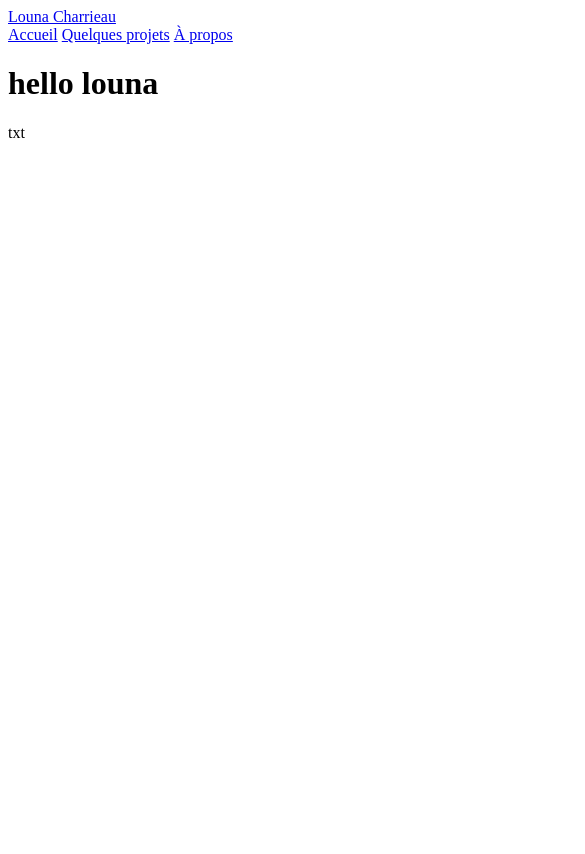
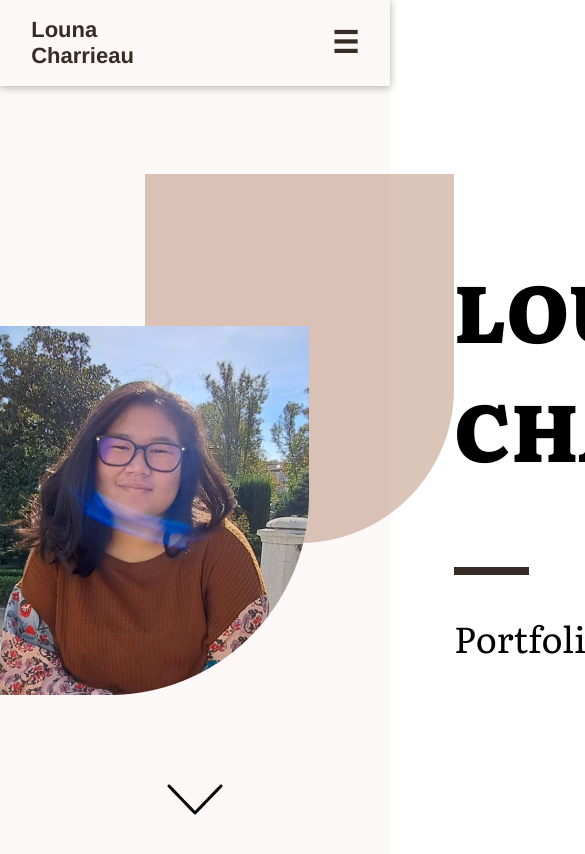
Before and after one commit to EmmaGuillaume/louna-portfolio, a plain HTML site: page mainpage.html in a window 390 px wide. Shown: the top 854 px of the page, 585 px wide, since content can reach past the window. Drawn offline with Linux system fonts and the light colour scheme.

Commit message:
home page style

```diff
--- a/mainpage.html
+++ b/mainpage.html
@@ -43,19 +43,47 @@
     <meta name="apple-mobile-web-app-status-bar-style" content="#ffffff">
     <meta name="theme-color" content="#ffffff">
 
+    <link rel="stylesheet" href="./style/header.css">
+    <link rel="stylesheet" href="./style/footer.css">
+    <link rel="stylesheet" href="./style/styleindex.css">
+    <meta name="viewport" content="width=device-width, initial-scale=1.0">
+
+
+
+
 </head>
 
 <body>
     <header class="header">
-        <a href="./mainpage.html">Louna Charrieau</a>
-        <section class="header__navbar">
-            <a href="./mainpage.html">Accueil</a>
-            <a href="./mainpage.html">Quelques projets</a>
-            <a href="./mainpage.html">À propos</a>
+
+        <section class="header__content">
+            <a href="./mainpage.html">Louna Charrieau</a>
+            <label label for="toggle">☰</label>
+            <input type="checkbox" id="toggle">
+
+
+            <nav class="header__navbar">
+                <a href="./mainpage.html">Accueil</a>
+                <a href="./mainpage.html">Quelques projets</a>
+                <a href="./mainpage.html">À propos</a>
+            </nav>
+
         </section>
     </header>
-    <h1>hello louna</h1>
-    <p>txt</p>
+    <section class="homepage">
+        <section class="homepage__container">
+            <img src="./img/louna-charrieau-portrait.png" alt="Portrait de Louna Charrieau">
+            <div class="homepage__title">
+                <h1>LOUNA CHARRIEAU</h1>
+                <div class="homepage__title--line"></div>
+                <h3>Portfolio</h3>
+            </div>
+        </section>
+        <div class="homepage__arrow">
+            <a href="#id"><img src="./img/arrow-down-louna-charrieau.png" alt="flèche bas"></a>
+        </div>
+    </section>
+
 </body>
 
 </html>
--- a/style/errorstyle.css
+++ b/style/errorstyle.css
@@ -13,6 +13,3 @@ body{
     color: #362B25;
     font-size: 25px;
 }
-h1{
-    margin-top: 40vh;
-}
--- a/style/header.css
+++ b/style/header.css
@@ -1,20 +1,103 @@
 @font-face {
     font-family: "Helvetica";
-    src: url(./font/Helvetica.ttf), url(./font/Helvetica-Bold.ttf),url(./font/Helvetica-BoldOblique.ttf),url(./font/Helvetica-Oblique.ttf),url(./font/helvetica-light.ttf);
+    src: url(./font/Helvetica.ttf), url(./font/Helvetica-Bold.ttf), url(./font/Helvetica-BoldOblique.ttf), url(./font/Helvetica-Oblique.ttf), url(./font/helvetica-light.ttf);
 
-    }
+}
 
+
+body{
+    margin: 0;
+}
 :root {
     --white-bg: #FDF8F8;
     --marron-txt: #362B25;
-  }
-
-.header{
-    font-family: "Helvetica";
-    background-color: var(--white-bg);
+    --dark-red: #7F5056;
 }
 
-.header a{
+.header__content {
+    margin: 3vh 8vw 3vh 8vw;
+    display: flex;
+    justify-content: space-between;
+    flex-wrap: wrap;
+}
+.header__content:not(.header__navbar){
+    font-size: 22px;
+    font-weight: bold;
+
+}
+
+.header {
+    position: fixed;
+    background-color: var(--white-bg);
+    font-family: "Helvetica";
+    width: 100%;
+    filter: drop-shadow(0px 1px 4px #00000053);
+
+}
+
+.header a {
     text-decoration: none;
     color: var(--marron-txt);
 }
+
+.header__navbar {
+    display: flex;
+    font-size: 17px;
+    gap: 10vw;
+    font-weight: 500;
+}
+
+.header__navbar a:hover{
+    color: #c67983;
+}
+
+label, #toggle
+{
+    display: none;
+}
+
+@media screen and (max-width: 715px)
+{
+    .header__navbar{
+        display: none;
+        flex-direction: column;
+        background: var(--white-bg);
+        height: auto;
+        margin: 0vh 0 7vh 0;
+        gap:5vh;
+        width: 50vw;
+
+    }
+    .header__content a{
+        width: 50%;
+    }
+    .header__content{
+        align-items: center;
+        gap: 10vw;
+        margin: 2vh 8vw 2vh 8vw;
+    }
+    label
+    {
+        display: flex;
+        margin: 0;
+        font-size: 30px;
+        color: var(--marron-txt);
+        cursor: pointer;
+    }
+    #toggle:checked + .header__navbar {
+        display: flex;
+    }
+
+}
+
+@media screen and (max-width: 500px){
+    .header__content{
+
+        gap: 5vw;
+
+    }
+    .header__navbar{
+        width: 75vw;
+
+    }
+}
--- a/style/styleindex.css
+++ b/style/styleindex.css
@@ -0,0 +1,46 @@
+@import url('https://fonts.googleapis.com/css2?family=Literata:opsz,wght@7..72,200;7..72,300;7..72,400;7..72,500;7..72,600;7..72,700;7..72,800;7..72,900&display=swap');
+:root {
+    --white-bg: #FDF8F8;
+    --marron-txt: #362B25;
+    --dark-red: #7F5056;
+}
+.homepage{
+    padding: 20vh 0 5vh 0;
+    width: 100%;
+    background-color: var(--white-bg);
+}
+.homepage__arrow{
+    width: 100%;
+    display: flex;
+    justify-content: center;
+    background-color: var(--white-bg);
+    margin-top: 10vh;
+
+}
+.homepage__container{
+    display: flex;
+    justify-content: space-evenly;
+    align-items: center;
+
+}
+
+.homepage__title{
+    max-width: 40%;
+}
+
+.homepage__title--line{
+    height: 8px;
+    width: 75px;
+    background-color: var(--marron-txt);
+}
+h1{
+    font-family: "Literata";
+    font-weight: 800;
+    font-size: 80px;
+}
+
+h3{
+    font-family: "Literata";
+    font-weight: 400;
+    font-size: 36px;
+}
```
Also changed, not shown: index.html (+2 -0 lines), img/arrow-down-louna-charrieau.png (added), img/louna-charrieau-portrait.png (added).
